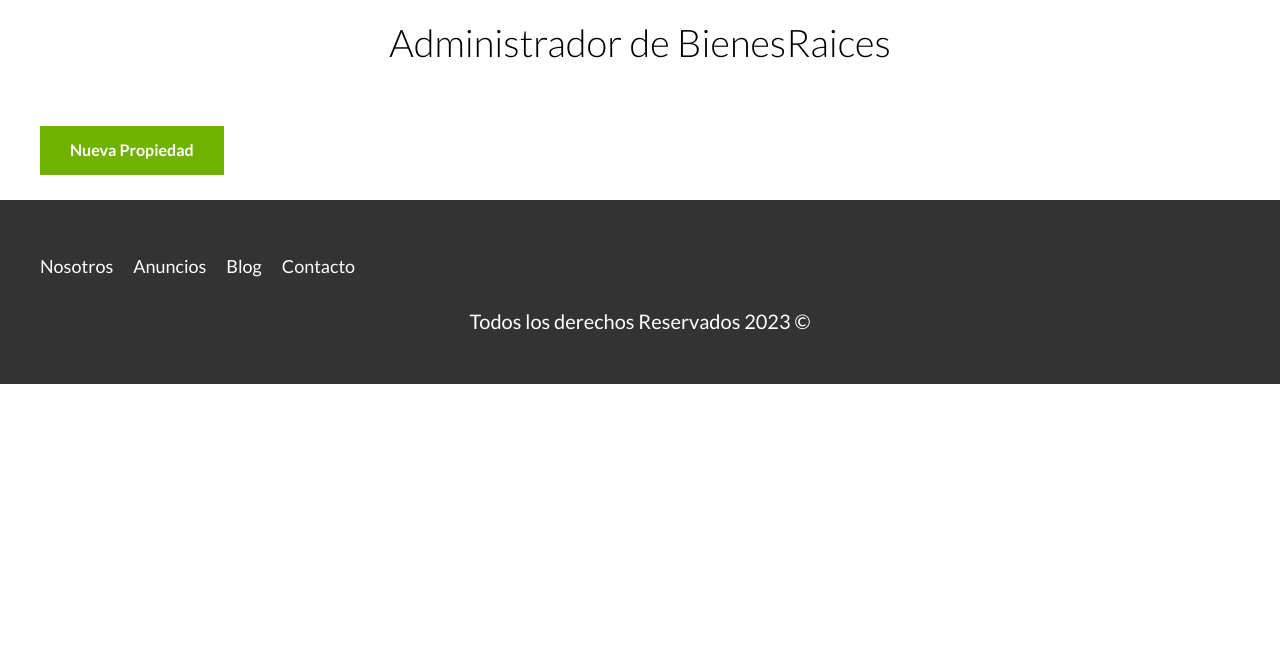
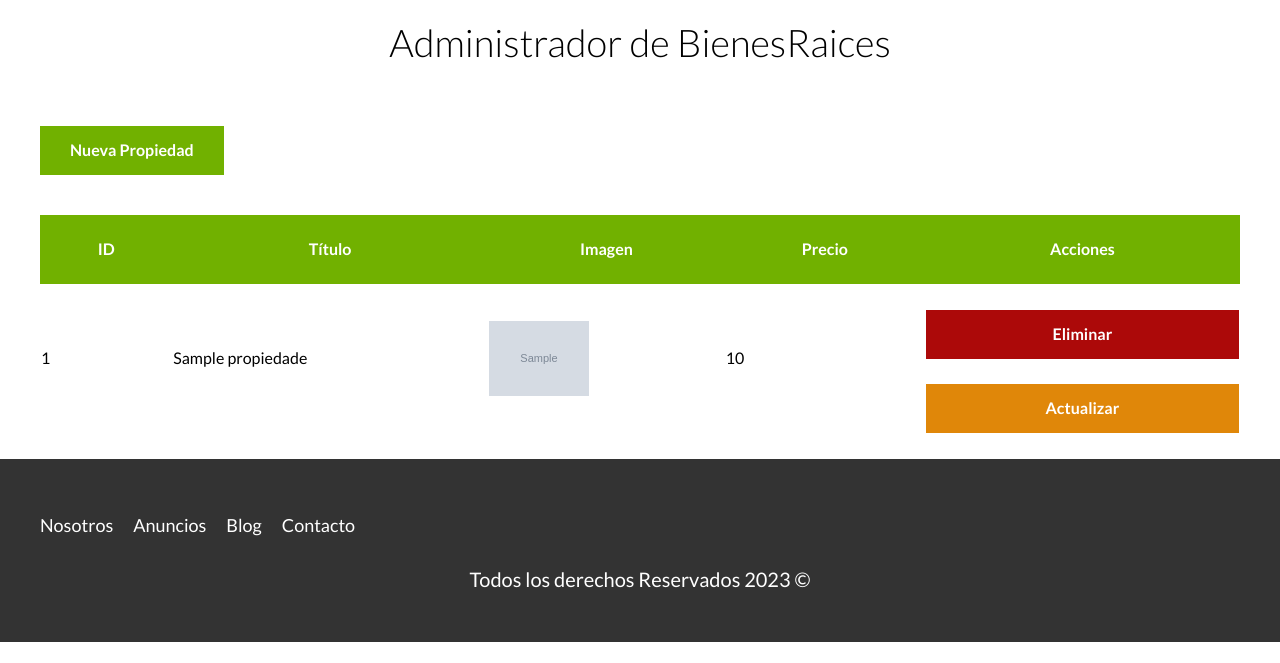
Before and after one commit to Abpv/iWear, a PHP site: page /admin/index.php in a window 1280 px wide. Shown: the part 137-800 px from the top of the page. Run offline with PHP 8.4, Linux system fonts and the light colour scheme; tables that the repository leaves empty or names only in its code hold one stand-in row (values such as "Sample post"); grey boxes marked "Sample" are stand-in pictures.

Commit message:
BR leer bd ok

```diff
--- a/admin/index.php
+++ b/admin/index.php
@@ -1,6 +1,18 @@
 <?php
+    /*CONEXION BASE DATOS*/
+    //importamos la conexion
+    require '../includes/config/database.php';
+    $db = conectarDB();
+    //escribimos query
+    $query = "SELECT * FROM propiedades";
+    //consultar bd
+    $rs = mysqli_query($db, $query);
+
+
+    //muestra mensaje condicional
     $resultado = $_GET['resultado'] ?? null; //busca resultado y si no existe le asigna null
 
+    //incluye un template
     require '../includes/funciones.php';
     incluirTemplate('header');
 ?>
@@ -10,8 +22,41 @@
             <p class="alerta exito">Anuncio Creado Correctamente</p>
         <?php endif; ?>
         <a href="/bienesraices/admin/propiedades/crear.php" class="boton-verde">Nueva Propiedad</a>
+
+        <table class="propiedades">
+            <thead>
+                <tr>
+                    <th>ID</th>
+                    <th>Título</th>
+                    <th>Imagen</th>
+                    <th>Precio</th>
+                    <th>Acciones</th>
+                </tr>
+            </thead>
+
+            <!--Mostrar resultados-->
+            <tbody>
+                <?php while($row = mysqli_fetch_assoc($rs)) : ?>
+
+                <tr>
+                    <td><?php echo $row['id']; ?></td>
+                    <td><?php echo $row['titulo']; ?></td>
+                    <td><img src="/bienesraices/imagenes/<?php echo $row['imagen'];?>" class="imagen-tabla"></td>
+                    <td><?php echo $row['precio']; ?></td>
+                    <td>
+                        <a href="#" class="boton-rojo-block">Eliminar</a>
+                        <a href="#" class="boton-amarillo-block">Actualizar</a>
+                    </td>
+                </tr>
+                <?php endwhile; ?>
+            </tbody>
+        </table>
     </main>
 
 <?php
+    //cerrar conexion
+    mysqli_close($db);
+
+
     incluirTemplate('footer');
 ?>
--- a/src/scss/base/_botones.scss
+++ b/src/scss/base/_botones.scss
@@ -7,3 +7,9 @@
 .boton-verde{
     @include boton($verde, inline-block);
 }
+.boton-verde-block{
+    @include boton($verde, block);
+}
+.boton-rojo-block{
+    @include boton($rojo, block);
+}
--- a/src/scss/internas/_admin.scss
+++ b/src/scss/internas/_admin.scss
@@ -15,3 +15,20 @@
     }
 
 }
+table.propiedades{
+    margin-top: 4rem;
+    width: 100%;
+    border-spacing: 0;
+
+    thead{
+        background-color: $verde;
+
+        th{
+            color: $blanco;
+            padding: 2rem;
+        }
+    }
+    .imagen-tabla{
+        width: 10rem;
+    }
+}
```
Also changed, not shown: build/css/app.css, 1 other file.
